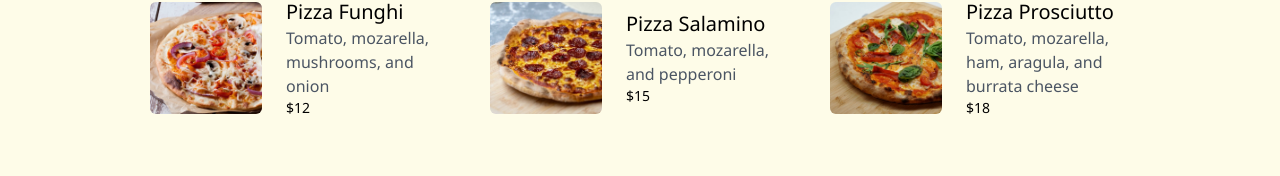
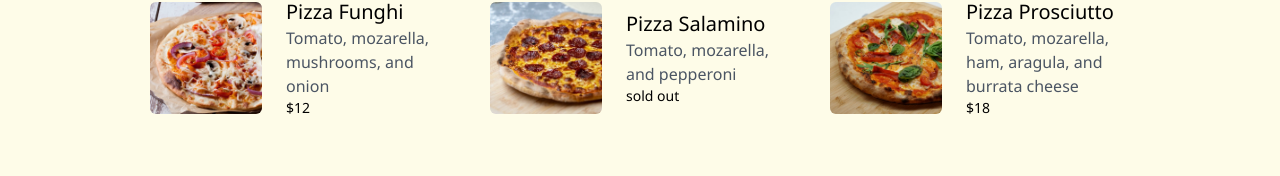
Before and after one commit to alisajad001/pizza-menu-project, a React (Vite) app: page / in a window 1280 px wide. Shown: the part 474-650 px from the top of the page. Built offline with nearby package versions, Linux system fonts and the light colour scheme; a web font is replaced by a local one.

Commit message:
Style: Pizza section

```diff
--- a/src/components/Menu.jsx
+++ b/src/components/Menu.jsx
@@ -18,6 +18,7 @@ const Menu = () => {
                 ingredients={pizza.ingredients}
                 price={pizza.price}
                 imgUrl={pizza.url}
+                soldOut={pizza.soldOut}
               />
             );
           })}
--- a/src/components/Pizza.jsx
+++ b/src/components/Pizza.jsx
@@ -1,6 +1,6 @@
-const Pizza = ({ name, ingredients, imgUrl, price }) => {
+const Pizza = ({ name, ingredients, imgUrl, price, soldOut }) => {
   return (
-    <div className="flex items-center gap-6 w-[300px]">
+    <div className="flex items-center gap-6 w-full sm:w-[300px]">
       <img src={imgUrl} className="w-28 rounded-md" />
 
       <div>
@@ -8,7 +8,7 @@ const Pizza = ({ name, ingredients, imgUrl, price }) => {
         <p className="text-gray-600 font-light text-sm md:text-base">
           {ingredients}
         </p>
-        <p className="text-sm">${price}</p>
+        <p className="text-sm">{soldOut ? "sold out" : `$${price}`}</p>
       </div>
     </div>
   );
```
